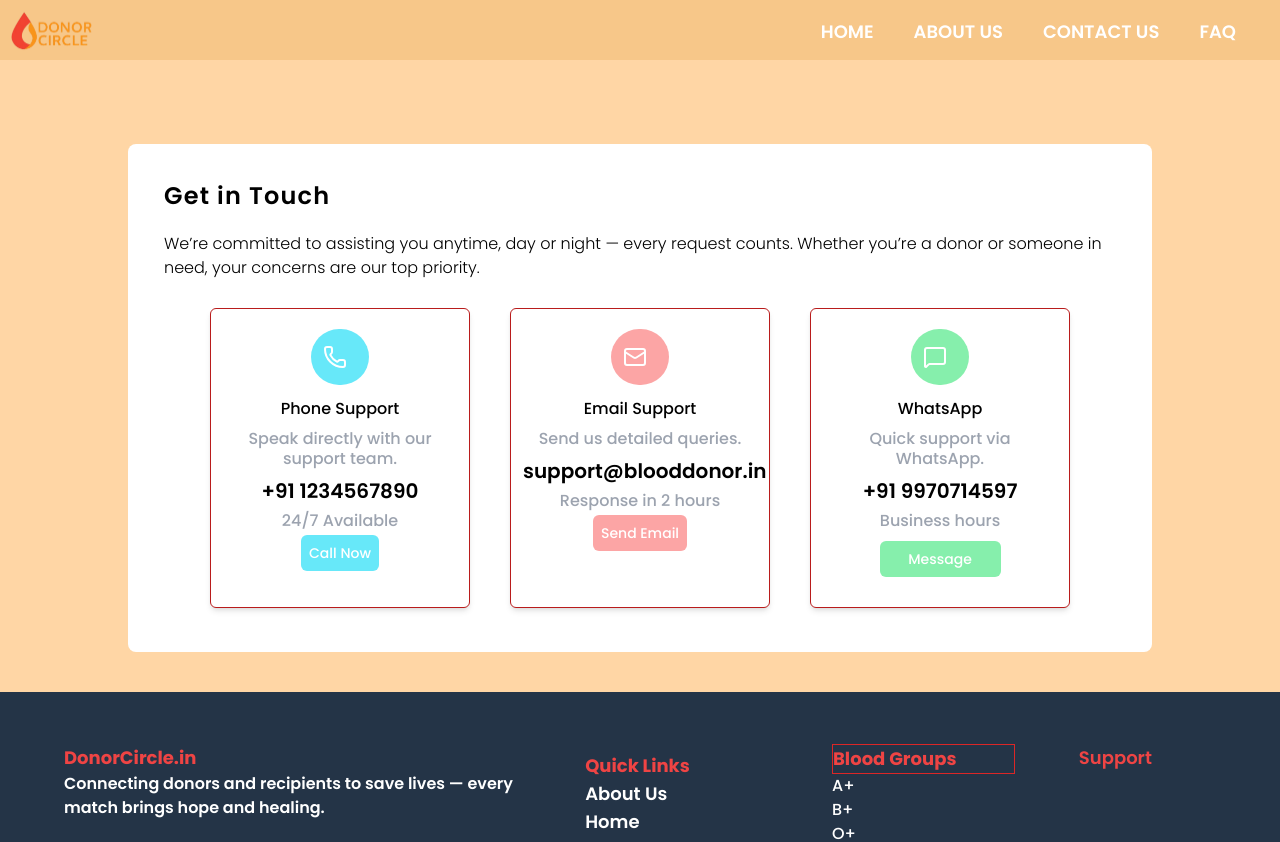
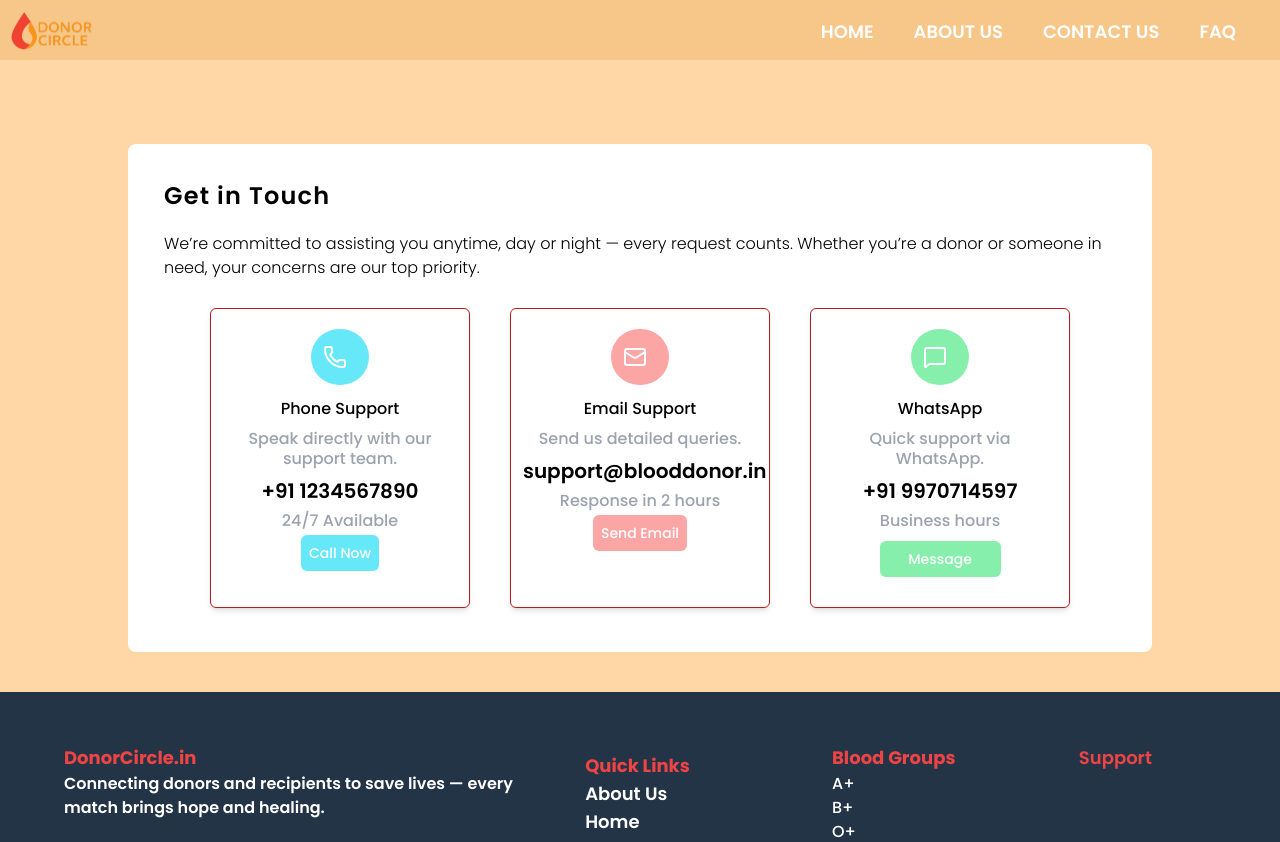
Before and after one commit to TanmayVidhate/DonorCircle_2, a React (Vite) app in the folder client/: page /contactus in a window 1280 px wide. Shown: the top 842 px of the page. Built offline with nearby package versions, Linux system fonts and the light colour scheme.

Commit message:
remove border

```diff
--- a/client/src/Components/Footer.jsx
+++ b/client/src/Components/Footer.jsx
@@ -18,7 +18,7 @@ function Footer() {
                     </div>
 
                     <div className=' w-2/4 mx-10 sm:mx-8  sm:text-left md:w-1/3'>
-                        <div className='font-bold text-red-500 text-lg border border-red-600'>Blood Groups</div>
+                        <div className='font-bold text-red-500 text-lg '>Blood Groups</div>
                         <div className='text-white'>A+</div>
                         <div className='text-white'>B+</div>
                         <div className='text-white'>O+</div>
```
